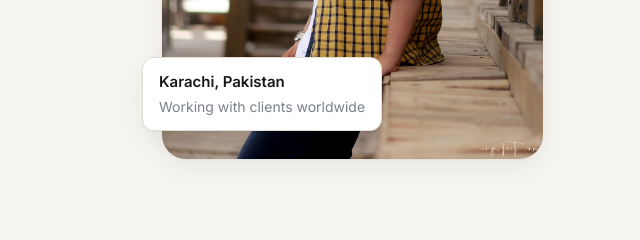
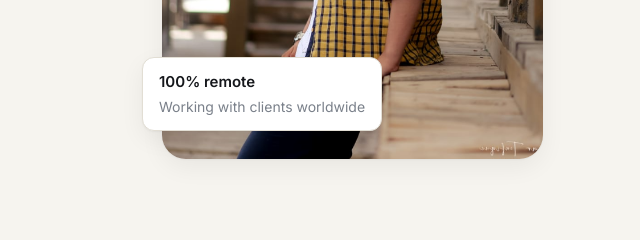
Before and after one commit to hbnasir23/hbnasir23.github.io, a plain HTML site: page index.html in a window 1280 px wide. Shown: the part 523-763 px from the top of the page, 633-1273 px from the left. Drawn offline with Linux system fonts and the light colour scheme.

Commit message:
Remove location from hero

```diff
--- a/index.html
+++ b/index.html
@@ -49,7 +49,7 @@
                 </div>
                 <div class="hero-photo">
                     <img src="images/haris-photo1.png" alt="Haris Bin Nasir">
-                    <div class="tag"><strong>Karachi, Pakistan</strong><span>Working with clients worldwide</span></div>
+                    <div class="tag"><strong>100% remote</strong><span>Working with clients worldwide</span></div>
                 </div>
             </div>
         </section>
```
